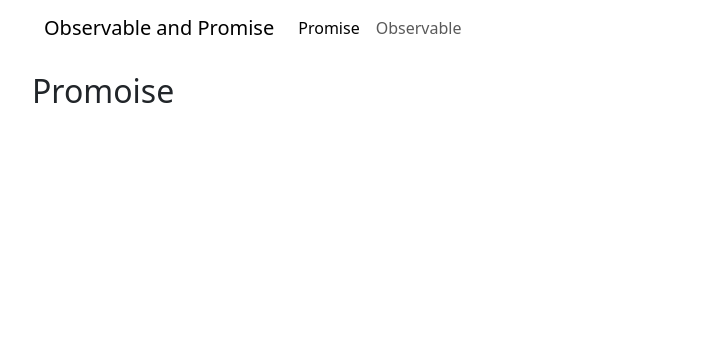
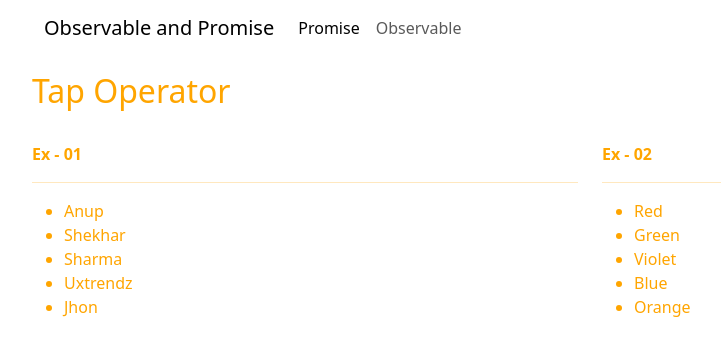
Before and after one commit to MuhammadZamin132611/RxjsInAngular, an Angular app: page /observable/tap-operator in a window 1280 px wide. Before the commit this address led to /promise. Shown: the top 356 px of the page, without its empty margins (50-771 px from the left). Built offline with nearby package versions, Linux system fonts and the light colour scheme.

Commit message:
Add Tap Functionality

```diff
--- a/src/app/app-routing.module.ts
+++ b/src/app/app-routing.module.ts
@@ -11,6 +11,7 @@ import { CustomComponent } from './observable/custom/custom.component';
 import { MapComponent } from './observable/map/map.component';
 import { PluckComponent } from './observable/pluck/pluck.component';
 import { FilterComponent } from './observable/filter/filter.component';
+import { TapOperatorComponent } from './observable/tap-operator/tap-operator.component';
 
 
 const routes: Routes = [
@@ -25,6 +26,7 @@ const routes: Routes = [
     {path: 'map', component:MapComponent},
     {path: 'pluck', component:PluckComponent},
     {path: 'filter', component:FilterComponent},
+    {path: 'tap-operator', component:TapOperatorComponent},
   ]},
   {path: '**', redirectTo:'promise'}
 ];
--- a/src/app/app.module.ts
+++ b/src/app/app.module.ts
@@ -15,6 +15,7 @@ import { CustomComponent } from './observable/custom/custom.component';
 import { MapComponent } from './observable/map/map.component';
 import { PluckComponent } from './observable/pluck/pluck.component';
 import { FilterComponent } from './observable/filter/filter.component';
+import { TapOperatorComponent } from './observable/tap-operator/tap-operator.component';
 
 @NgModule({
   declarations: [
@@ -30,7 +31,8 @@ import { FilterComponent } from './observable/filter/filter.component';
     CustomComponent,
     MapComponent,
     PluckComponent,
-    FilterComponent
+    FilterComponent,
+    TapOperatorComponent
   ],
   imports: [
     BrowserModule,
--- a/src/app/observable/list/list.component.html
+++ b/src/app/observable/list/list.component.html
@@ -25,6 +25,9 @@
             <li>
                 <a routerLink="filter">Filter</a>
             </li>
+            <li>
+                <a routerLink="tap-operator">Tap Operator</a>
+            </li>
         </ul>
     </div>
 </div>
--- /dev/null
+++ b/src/app/observable/tap-operator/tap-operator.component.html
@@ -0,0 +1,18 @@
+<div class="my-3" [ngStyle]="{'color': myColor}">
+    <h2>Tap Operator</h2>
+    <br>
+
+
+    <div class="row">
+        <div class="col-md-6">
+            <strong>Ex - 01</strong>
+            <hr>
+            <ul id="elContainer"></ul>
+        </div>
+        <div class="col-md-6">
+            <strong>Ex - 02</strong>
+            <hr>
+            <ul id="elContainer2"></ul>
+        </div>
+    </div>
+</div>
--- /dev/null
+++ b/src/app/observable/tap-operator/tap-operator.component.ts
@@ -0,0 +1,60 @@
+import { Component, OnInit } from '@angular/core';
+import { Subscription, interval, map, tap } from 'rxjs';
+import { DesignUtilityService } from 'src/app/appServices/design-utility.service';
+
+@Component({
+  selector: 'app-tap-operator',
+  templateUrl: './tap-operator.component.html',
+  styleUrls: ['./tap-operator.component.scss']
+})
+export class TapOperatorComponent implements OnInit {
+
+  constructor(private designUtility:DesignUtilityService){}
+
+  ngOnInit(): void {
+
+    const source = interval(1000);
+    // Ex - 01
+    const Arr = [ 'Anup', 'Shekhar', 'Sharma', 'Uxtrendz', 'Jhon', 'Alex', 'Robert' ];
+
+    let obsSubscription: Subscription;
+
+    obsSubscription = source.pipe(
+      tap(res => {
+        // console.log('tap before =>',res)
+        if(res === 7 ){
+          obsSubscription.unsubscribe()
+        }
+      })
+      ,map(res => Arr[res],
+        // tap(res => console.log('tap after =>',res))
+      )
+    )
+    .subscribe(res=>{
+      // console.log(res)
+      this.designUtility.print(res,'elContainer')
+    })
+
+
+    // Ex - 02
+    const colors = ['Red', 'Green','Violet', 'Blue', 'Orange', 'Yellow', 'Purple' ];
+
+    let obsSubscription2: Subscription;
+    obsSubscription2 = source.pipe(
+      tap(res => {
+        this.myColor = colors[res]
+        console.log('tap =>',res)
+        if(res === 7 ){
+          obsSubscription2.unsubscribe()
+        }
+      }),
+      map(res => colors[res]
+      )
+    )
+    .subscribe(res=>{
+      // console.log(res)
+      this.designUtility.print(res,'elContainer2')
+    })
+  }
+  myColor:string = '';
+}
```
Also changed, not shown: src/app/observable/tap-operator/tap-operator.component.scss (added), 1 other file (tests, documents, lock files or other folders).
